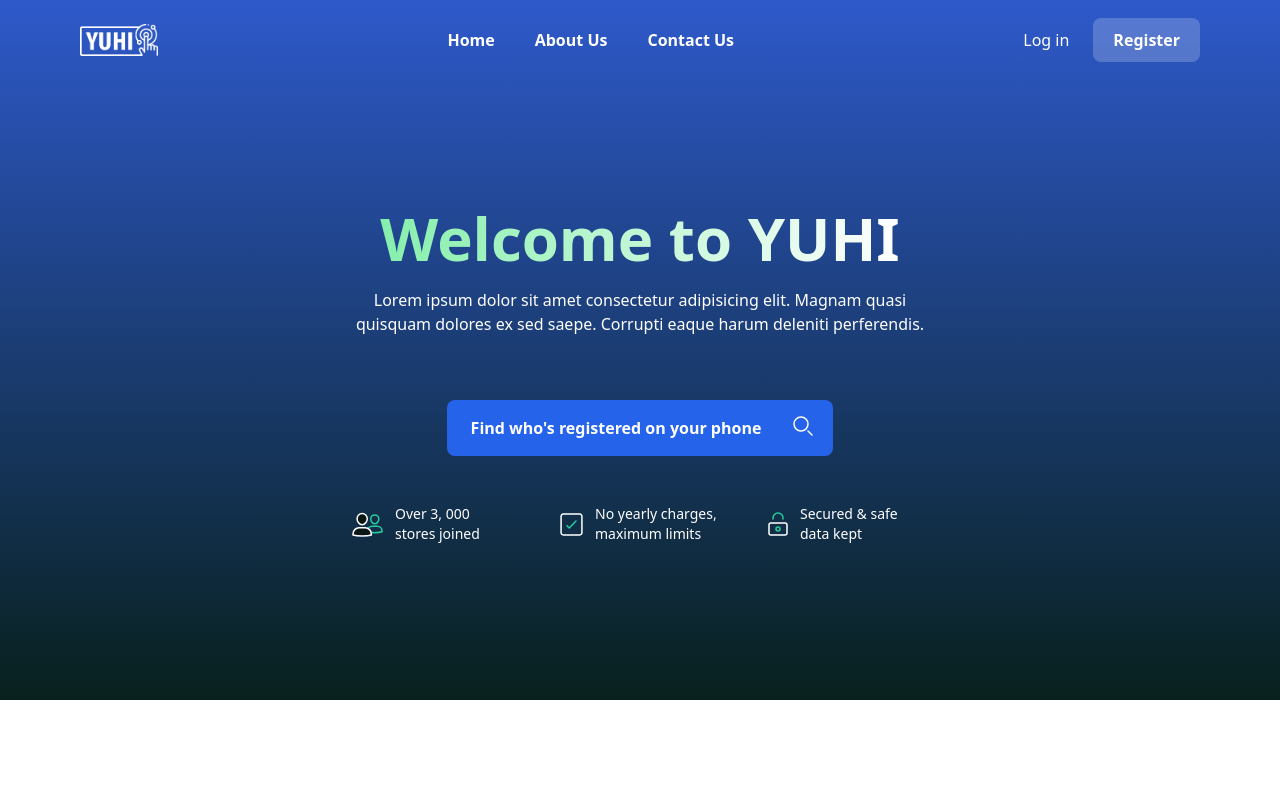
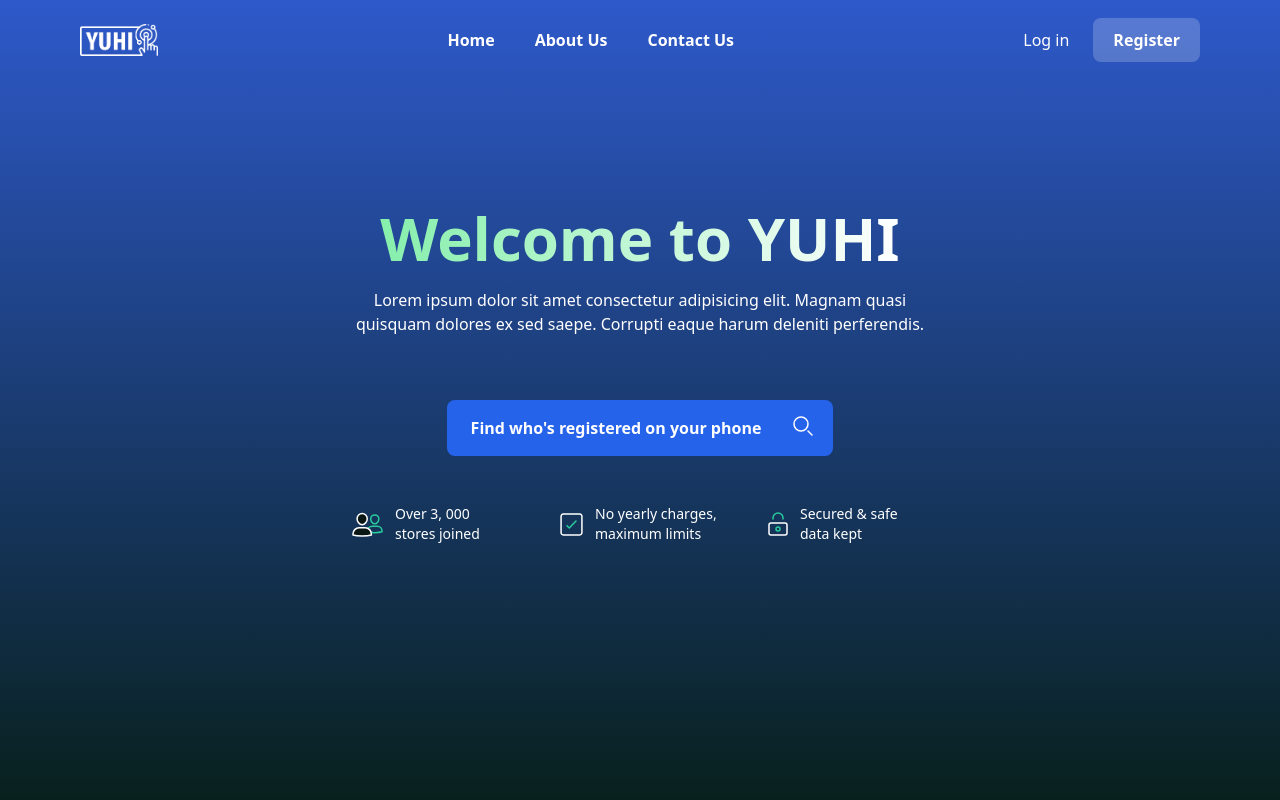
Before and after one commit to kajugadaniels/yuhiProject, a Django app: page / in a window 1280 px wide. Run offline with Django 5.2, Linux system fonts and the light colour scheme; some libraries are stand-ins or nearby versions.

Commit message:
Adjust Screen

```diff
--- a/templates/app/index.html
+++ b/templates/app/index.html
@@ -6,7 +6,7 @@
     <div class="bg-gradient-to-b from-[#2E59CA] relative to-[#08201D]">
         {% include 'app/inc/header.html' %}
 
-        <section class="relative lg:min-h-[700px] pt-24 pb-10 sm:pt-32 sm:pb-10 lg:pb-16">
+        <section class="relative lg:min-h-screen pt-24 pb-10 sm:pt-32 sm:pb-10 lg:pb-16">
             <div class="px-4 mx-auto max-w-7xl sm:px-6 lg:px-8 relative z-20">
                 <div class="max-w-xl mx-auto text-center">
                     <h1 class="pt-20 text-4xl font-bold sm:text-6xl">
```
